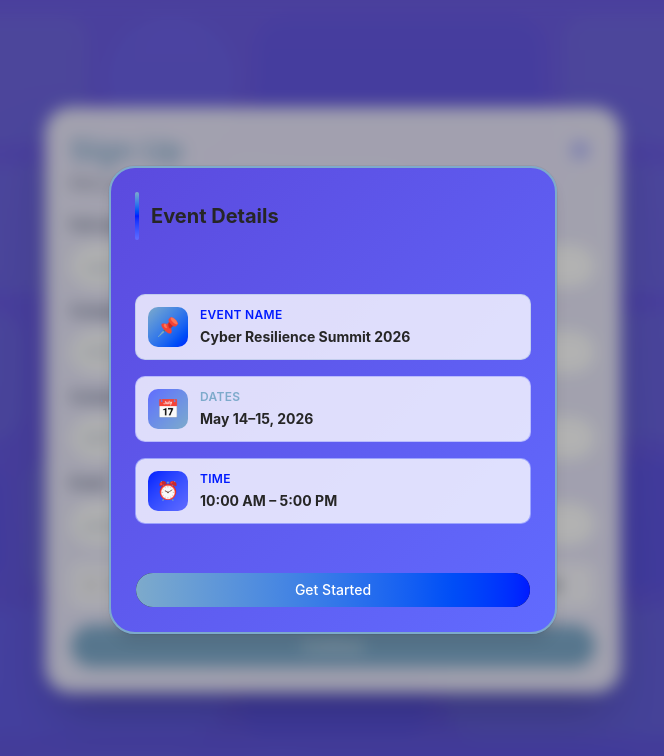
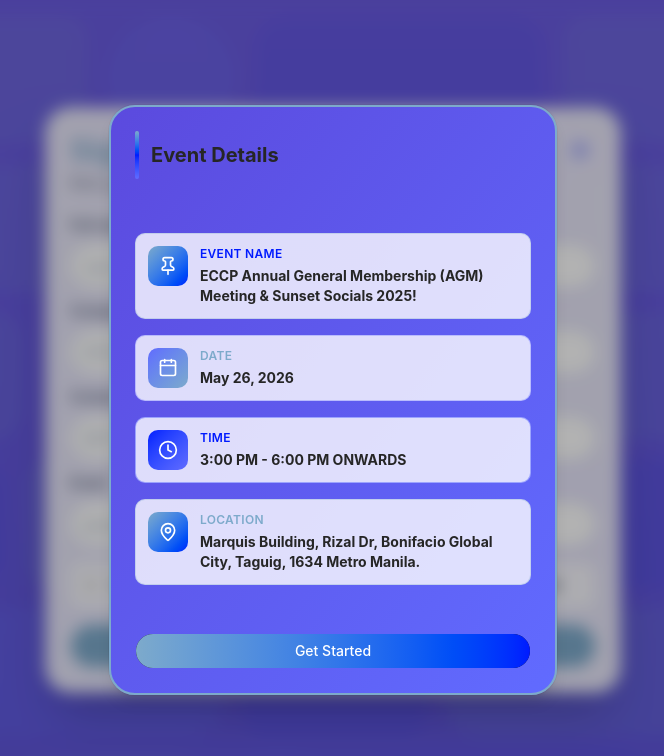
Before and after one commit to Quanby-IT-Solutions/GTIEC, a Next.js app: page /registration in a window 1280 px wide. Shown: the top 756 px of the page, without its empty margins (307-971 px from the left). Built offline with nearby package versions, Linux system fonts and the light colour scheme.

Commit message:
push tio white label

```diff
--- a/app/layout.tsx
+++ b/app/layout.tsx
@@ -3,9 +3,9 @@
 import { Toaster } from "@/components/ui/sonner";
 
 export const metadata: Metadata = {
-  title: "GTIEC Event Registration",
+  title: "ECCP Event Registration",
   description:
-    "GTIEC Event Registration System built with Next.js 13 and TypeScript",
+    "ECCP Event Registration System built with Next.js 13 and TypeScript",
   icons: {
     icon: "/images/qby.png",
   },
--- a/components/event-alert-modal.tsx
+++ b/components/event-alert-modal.tsx
@@ -1,6 +1,7 @@
 "use client";
 
 import { useEffect, useState } from "react";
+import { Calendar, Clock, MapPin, Pin } from "lucide-react";
 import {
   AlertDialog,
   AlertDialogAction,
@@ -11,9 +12,11 @@
 } from "@/components/ui/alert-dialog";
 
 const EVENT_DETAILS = {
-  name: "Cyber Resilience Summit 2026",
-  dates: "May 14–15, 2026",
-  time: "10:00 AM – 5:00 PM",
+  name: "ECCP Annual General Membership (AGM) Meeting & Sunset Socials 2025!",
+  date: "May 26, 2026",
+  time: "3:00 PM - 6:00 PM ONWARDS",
+  location:
+    "Marquis Building, Rizal Dr, Bonifacio Global City, Taguig, 1634 Metro Manila.",
 };
 
 interface EventAlertModalProps {
@@ -47,7 +50,7 @@
             {/* Event Name */}
             <div className="flex items-start gap-3 p-3 rounded-lg bg-white/80 border border-chart-1/30">
               <div className="h-10 w-10 rounded-lg bg-gradient-to-br from-chart-1 to-chart-4 flex items-center justify-center flex-shrink-0">
-                <span className="text-white text-lg font-bold">📌</span>
+                <Pin className="h-5 w-5 text-white" aria-hidden="true" />
               </div>
               <div className="flex-1 min-w-0">
                 <p className="text-xs font-semibold text-chart-4 uppercase tracking-wide">
@@ -59,17 +62,17 @@
               </div>
             </div>
 
-            {/* Event Dates */}
+            {/* Event Date */}
             <div className="flex items-start gap-3 p-3 rounded-lg bg-white/80 border border-chart-2/30">
               <div className="h-10 w-10 rounded-lg bg-gradient-to-br from-chart-2 to-chart-1 flex items-center justify-center flex-shrink-0">
-                <span className="text-white text-lg font-bold">📅</span>
+                <Calendar className="h-5 w-5 text-white" aria-hidden="true" />
               </div>
               <div className="flex-1 min-w-0">
                 <p className="text-xs font-semibold text-chart-1 uppercase tracking-wide">
-                  Dates
+                  Date
                 </p>
                 <p className="text-sm font-bold text-chart-5 mt-1">
-                  {EVENT_DETAILS.dates}
+                  {EVENT_DETAILS.date}
                 </p>
               </div>
             </div>
@@ -77,7 +80,7 @@
             {/* Event Time */}
             <div className="flex items-start gap-3 p-3 rounded-lg bg-white/80 border border-chart-4/30">
               <div className="h-10 w-10 rounded-lg bg-gradient-to-br from-chart-4 to-chart-2 flex items-center justify-center flex-shrink-0">
-                <span className="text-white text-lg font-bold">⏰</span>
+                <Clock className="h-5 w-5 text-white" aria-hidden="true" />
               </div>
               <div className="flex-1 min-w-0">
                 <p className="text-xs font-semibold text-chart-4 uppercase tracking-wide">
@@ -85,6 +88,21 @@
                 </p>
                 <p className="text-sm font-bold text-chart-5 mt-1">
                   {EVENT_DETAILS.time}
+                </p>
+              </div>
+            </div>
+
+            {/* Event Location */}
+            <div className="flex items-start gap-3 p-3 rounded-lg bg-white/80 border border-chart-1/30">
+              <div className="h-10 w-10 rounded-lg bg-gradient-to-br from-chart-1 to-chart-4 flex items-center justify-center flex-shrink-0">
+                <MapPin className="h-5 w-5 text-white" aria-hidden="true" />
+              </div>
+              <div className="flex-1 min-w-0">
+                <p className="text-xs font-semibold text-chart-1 uppercase tracking-wide">
+                  Location
+                </p>
+                <p className="text-sm font-bold text-chart-5 mt-1">
+                  {EVENT_DETAILS.location}
                 </p>
               </div>
             </div>
```
